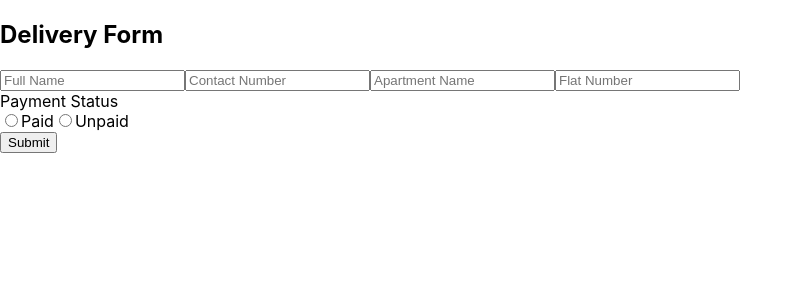
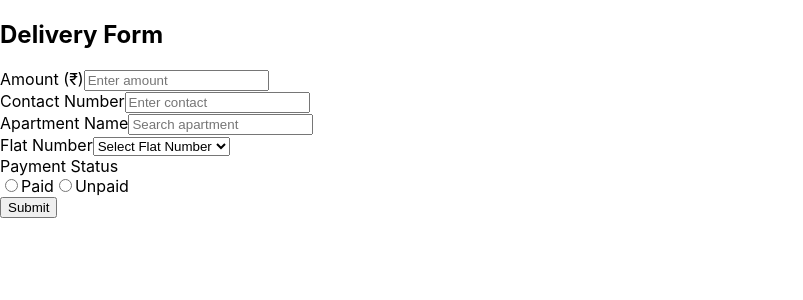
Before and after one commit to PTShivaji/delivery-form-app, a React (Create React App) app: page / in a window 1280 px wide. Shown: the top 300 px of the page, without its empty margins (0-803 px from the left). Built offline with nearby package versions, Linux system fonts and the light colour scheme.

Commit message:
Updated delivery form UI with apartment search dropdown

```diff
--- a/src/App.js
+++ b/src/App.js
@@ -1,8 +1,20 @@
 import React, { useState, useEffect } from "react";
+
+const apartmentList = [
+  "Brichwood",
+  "Norwood",
+  "Lake Side view",
+  "Sriram city",
+  "Arat requizza",
+  "Herculus",
+  "Smandow",
+  "Green terrace",
+  "arat firinza",
+];
 
 const DeliveryForm = () => {
   const [formData, setFormData] = useState({
-    name: "",
+    amount: "",
     contact: "",
     apartment: "",
     flatNo: "",
@@ -10,6 +22,8 @@ const DeliveryForm = () => {
   });
 
   const [showDialog, setShowDialog] = useState(false);
+  const [filteredApartments, setFilteredApartments] = useState(apartmentList);
+  const [showApartmentDropdown, setShowApartmentDropdown] = useState(false);
 
   const handleChange = (e) => {
     const { name, value } = e.target;
@@ -17,13 +31,26 @@ const DeliveryForm = () => {
       ...prev,
       [name]: value,
     }));
+
+    // Live search for apartment
+    if (name === "apartment") {
+      const filtered = apartmentList.filter((apt) =>
+        apt.toLowerCase().includes(value.toLowerCase())
+      );
+      setFilteredApartments(filtered);
+      setShowApartmentDropdown(true);
+    }
+  };
+
+  const handleApartmentSelect = (value) => {
+    setFormData((prev) => ({ ...prev, apartment: value }));
+    setShowApartmentDropdown(false);
   };
 
   const handleSubmit = (e) => {
     e.preventDefault();
     setShowDialog(true);
   };
-
 
   useEffect(() => {
     if (showDialog) {
@@ -34,7 +61,6 @@ const DeliveryForm = () => {
 
   return (
     <div className="min-h-screen flex flex-col items-center justify-center bg-gray-100 p-4 relative">
-
       {showDialog && (
         <div className="absolute top-4 left-1/2 transform -translate-x-1/2 z-50">
           <div className="bg-green-500 text-white px-6 py-3 rounded-md shadow-md">
@@ -43,60 +69,108 @@ const DeliveryForm = () => {
         </div>
       )}
 
-
       <form
         onSubmit={handleSubmit}
-        className="bg-white p-6 rounded-xl shadow-md w-full max-w-md space-y-4"
+        className="bg-white p-8 rounded-2xl shadow-xl w-full max-w-3xl"
       >
-        <h2 className="text-2xl font-bold text-center text-blue-700">
+        <h2 className="text-2xl font-semibold text-center text-blue-700 mb-6">
           Delivery Form
         </h2>
 
+        <div className="grid grid-cols-1 sm:grid-cols-2 gap-6">
+          {/* Amount */}
+          <div className="bg-gray-50 border rounded-xl p-4 shadow-sm">
+            <label className="block text-sm font-medium text-gray-700 mb-2">
+              Amount (₹)
+            </label>
             <input
-          type="text"
-          name="name"
-          placeholder="Full Name"
-          value={formData.name}
+              type="number"
+              name="amount"
+              value={formData.amount}
               onChange={handleChange}
-          className="w-full p-3 border rounded-lg"
+              placeholder="Enter amount"
+              className="w-full border border-gray-300 rounded-lg p-2 focus:outline-none focus:ring-2 focus:ring-blue-500"
               required
             />
+          </div>
 
+          {/* Contact */}
+          <div className="bg-gray-50 border rounded-xl p-4 shadow-sm">
+            <label className="block text-sm font-medium text-gray-700 mb-2">
+              Contact Number
+            </label>
             <input
               type="tel"
               name="contact"
-          placeholder="Contact Number"
               value={formData.contact}
               onChange={handleChange}
-          className="w-full p-3 border rounded-lg"
+              placeholder="Enter contact"
+              className="w-full border border-gray-300 rounded-lg p-2 focus:outline-none focus:ring-2 focus:ring-blue-500"
               required
             />
+          </div>
 
+          {/* Apartment Live Search Dropdown */}
+          <div className="bg-gray-50 border rounded-xl p-4 shadow-sm relative">
+            <label className="block text-sm font-medium text-gray-700 mb-2">
+              Apartment Name
+            </label>
             <input
               type="text"
               name="apartment"
-          placeholder="Apartment Name"
               value={formData.apartment}
               onChange={handleChange}
-          className="w-full p-3 border rounded-lg"
+              onFocus={() => setShowApartmentDropdown(true)}
+              placeholder="Search apartment"
+              className="w-full border border-gray-300 rounded-lg p-2 focus:outline-none focus:ring-2 focus:ring-blue-500"
+              autoComplete="off"
               required
             />
+            {showApartmentDropdown && filteredApartments.length > 0 && (
+              <ul className="absolute z-50 bg-white border border-gray-300 rounded-lg mt-1 w-full max-h-48 overflow-y-auto">
+                {filteredApartments.map((apt, idx) => (
+                  <li
+                    key={idx}
+                    onClick={() => handleApartmentSelect(apt)}
+                    className="px-4 py-2 hover:bg-blue-100 cursor-pointer"
+                  >
+                    {apt}
+                  </li>
+                ))}
+              </ul>
+            )}
+          </div>
 
-        <input
-          type="text"
+
+          <div className="bg-gray-50 border rounded-xl p-4 shadow-sm">
+            <label className="block text-sm font-medium text-gray-700 mb-2">
+              Flat Number
+            </label>
+            <select
               name="flatNo"
-          placeholder="Flat Number"
               value={formData.flatNo}
               onChange={handleChange}
-          className="w-full p-3 border rounded-lg"
+              className="w-full border border-gray-300 rounded-lg p-2 focus:outline-none focus:ring-2 focus:ring-blue-500"
               required
-        />
+            >
+              <option value="">Select Flat Number</option>
+              <option value="A-101">A-101</option>
+              <option value="A-102">A-102</option>
+              <option value="A-201">A-201</option>
+              <option value="A-202">A-202</option>
+              <option value="B-101">B-101</option>
+              <option value="B-102">B-102</option>
+              <option value="B-201">B-201</option>
+              <option value="B-202">B-202</option>
+            </select>
+          </div>
 
-        <div>
+
+          <div className="sm:col-span-2 bg-gray-50 border rounded-xl p-4 shadow-sm">
             <label className="block mb-2 font-medium text-gray-700">
               Payment Status
             </label>
-          <div className="flex flex-col gap-2">
+            <div className="flex flex-col sm:flex-row gap-4">
               <label className="flex items-center gap-2">
                 <input
                   type="radio"
@@ -124,12 +198,14 @@ const DeliveryForm = () => {
             </div>
           </div>
 
+
           <button
             type="submit"
-          className="w-full bg-blue-600 text-white p-3 rounded-lg hover:bg-blue-700"
+            className="sm:col-span-2 bg-blue-600 text-white p-3 rounded-lg hover:bg-blue-700 font-semibold transition"
           >
             Submit
           </button>
+        </div>
       </form>
     </div>
   );
```
Lines whose indentation alone changed are shown as unchanged.
